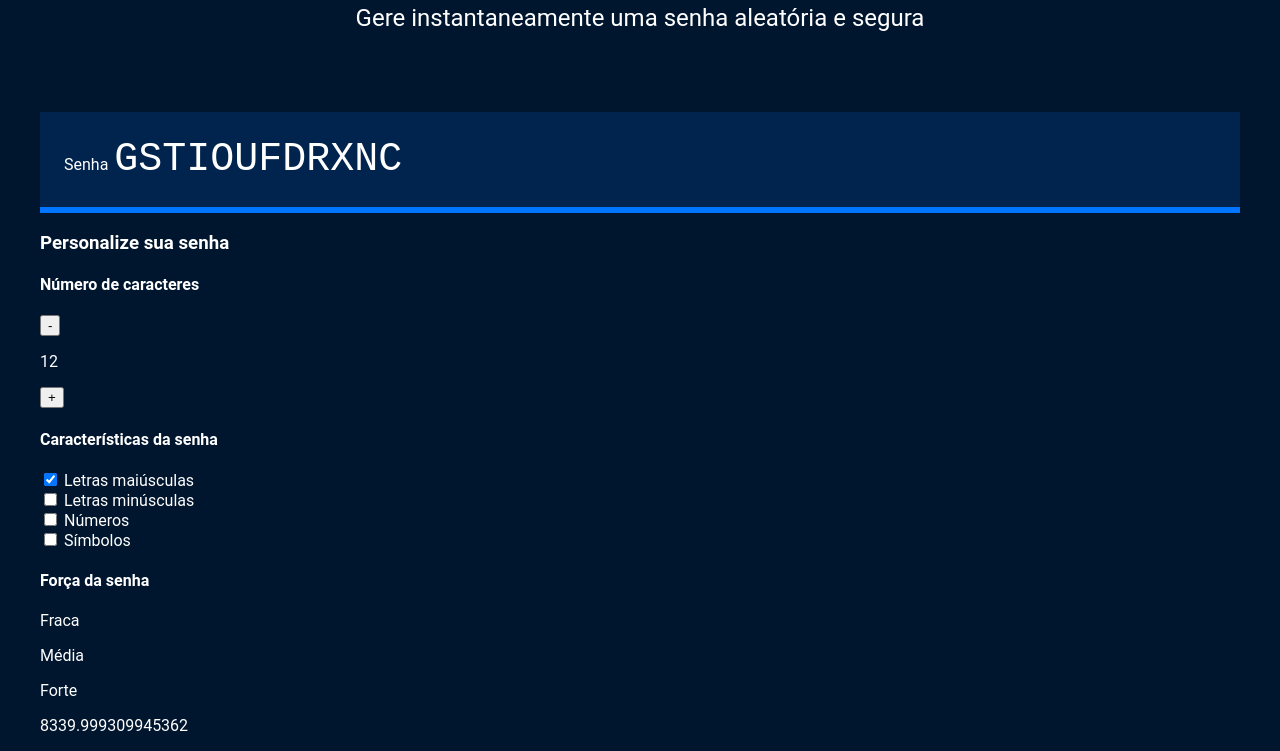
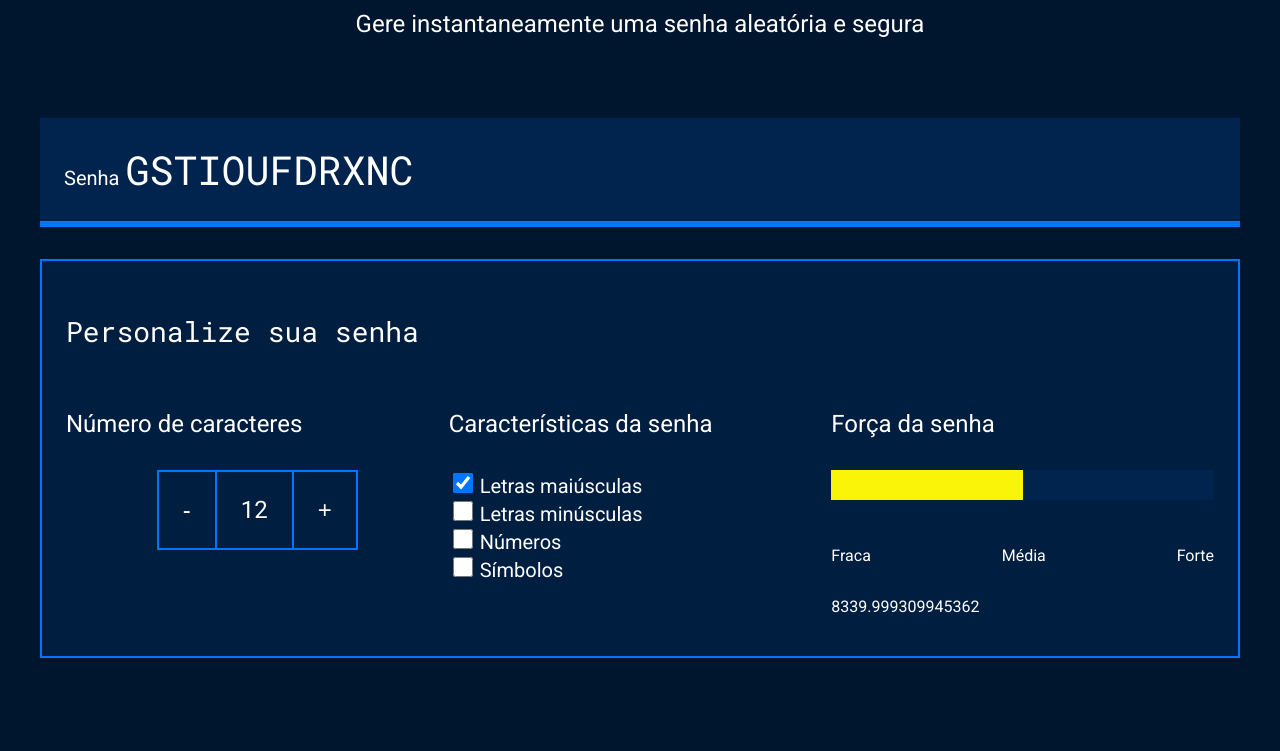
Before and after one commit to Arau-gigante/Seguranca, a plain HTML site: page index.html in a window 1280 px wide. Shown: the part 185-936 px from the top of the page. After the commit the page ends 851 px from the top, so only its background shows below. Drawn offline with Linux system fonts and the light colour scheme.

Commit message:
Update style.css

```diff
--- a/style.css
+++ b/style.css
@@ -1,3 +1,5 @@
+@import url('https://fonts.googleapis.com/css2?family=Roboto&family=Roboto+Mono&display=swap');
+
 :root{
     --branco: white;
     --cor-de-fundo: #00162E;
@@ -7,40 +9,144 @@
     --roboto: 'Roboto', sans-serif;
     --roboto-mono: 'Roboto Mono', monospace;
 }
+
+*{
+    font-weight: 400;
+}
+
 body{
     color: var(--branco);
     background-color: var(--cor-de-fundo);
     font-family: var(--roboto);
 }
+
 .titulo-principal{
     font-family: var(--roboto-mono);
     font-size: 32px;
 }
+
 .titulo-secundario{
     font-size: 24px;
-    font-weight: 400;
 }
+
 .conteudo-titulo{
     text-align: center;
     margin-top: 80px;
 }
+
 .conteudo-senha{
     margin-top: 80px;
     background: var(--fundo-senha);
     padding: 24px;
     border-bottom: 6px solid var(--borda);
 }
-#campo-senha {
+
+#campo-senha{
     background-color: var(--fundo-senha);
     border: none;
     color: var(--branco);
     font-family: var(--roboto-mono);
     font-size: 40px;
+    width: 70%;
 }
-#campo-senha:focus {
+
+#campo-senha:focus{
     outline: none;
 }
+
 .conteudo{
     max-width: 1200px;
     margin: 0 auto;
 }
+
+.parametro{
+    background-color: var(--fundo-texto);
+    border: 2px solid var(--borda);
+    margin-top: 32px;
+    padding: 24px;
+}
+
+.parametro-titulo{
+    font-family: var(--roboto-mono);
+    font-size: 28px;
+}
+
+.parametro-senha__titulo{
+    font-size:24px;
+}
+
+.parametro-coluna__senha{
+    display: flex;
+    flex-direction: column;
+    justify-content: center;
+}
+.parametro-senha{
+    width: 50%;
+    margin: 0 auto;
+}
+
+.parametro-senha-botoes{
+    display: flex;
+    justify-content: center;
+}
+
+.parametro-senha__botao{
+    background-color: var(--fundo-texto);
+    color: var(--branco);
+    border: 2px solid var(--borda);
+    padding: 24px;
+    font-size: 24px;
+    cursor: pointer;
+}
+.parametro-senha__texto{
+    padding: 24px;
+    border-top: 2px solid var(--borda);
+    border-bottom: 2px solid var(--borda);
+    margin: 0;
+    font-size: 24px;
+}
+
+label{
+    font-size: 20px;
+}
+
+.checkbox{
+    width: 20px;
+    height: 20px;
+    cursor: pointer;
+}
+
+.barra{
+    background-color: var(--fundo-senha);
+    height: 30px;
+    width: 100%;
+}
+.forca{
+    height: 30px;
+    position: relative;
+    bottom: 30px;
+}
+.fraca{
+    width: 25%;
+    background-color: #E71B32;
+}
+.media{
+    background-color: #FAF408;
+    width: 50%;
+}
+.forte{
+    background-color: #00FF85;
+    width: 100%;
+}
+
+.parametro-senha-textos{
+    display: flex;
+    justify-content: space-between;
+}
+
+
+@media screen and (min-width: 768px) {
+    .parametro-coluna__senha{
+        flex-direction: row;
+    }
+}
```
